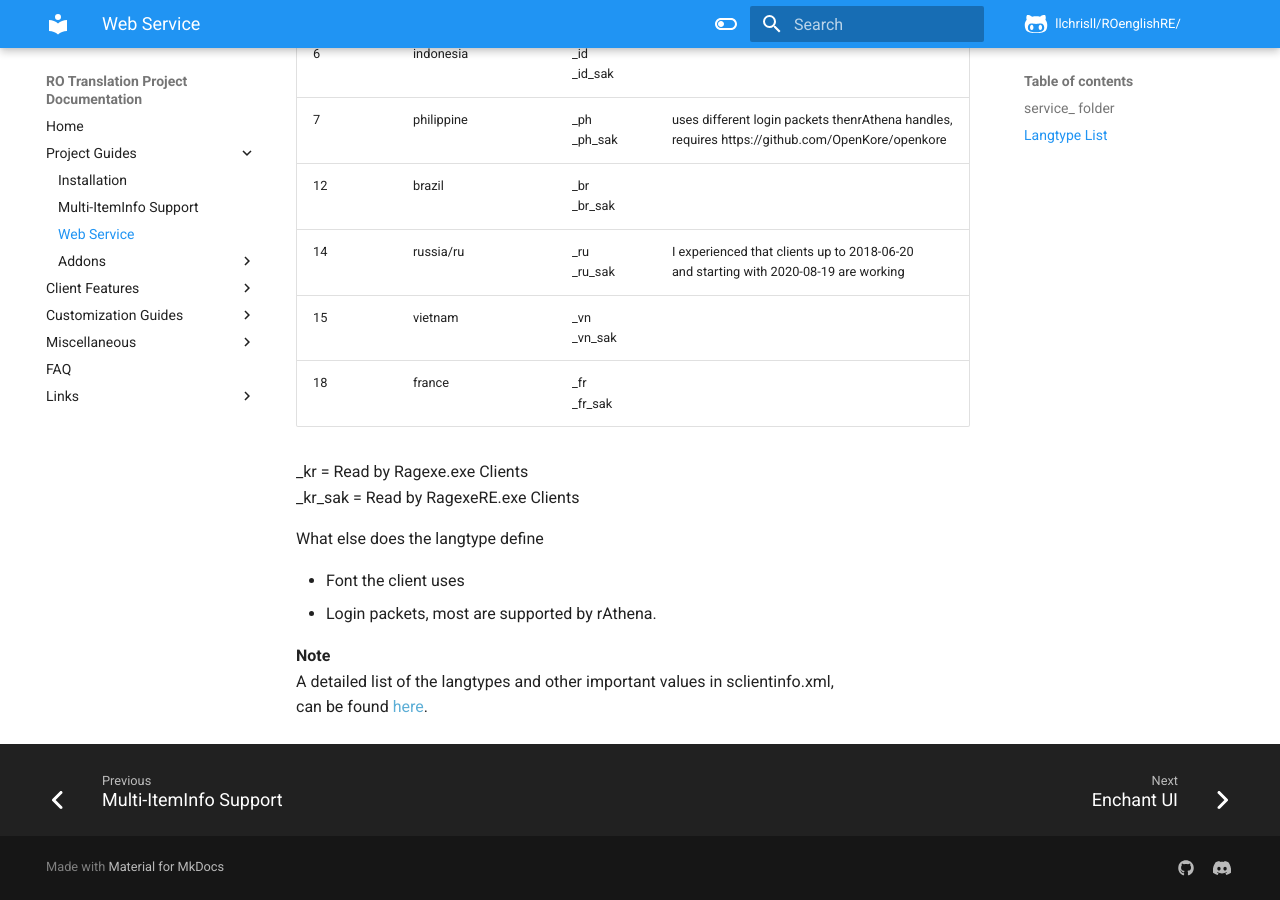
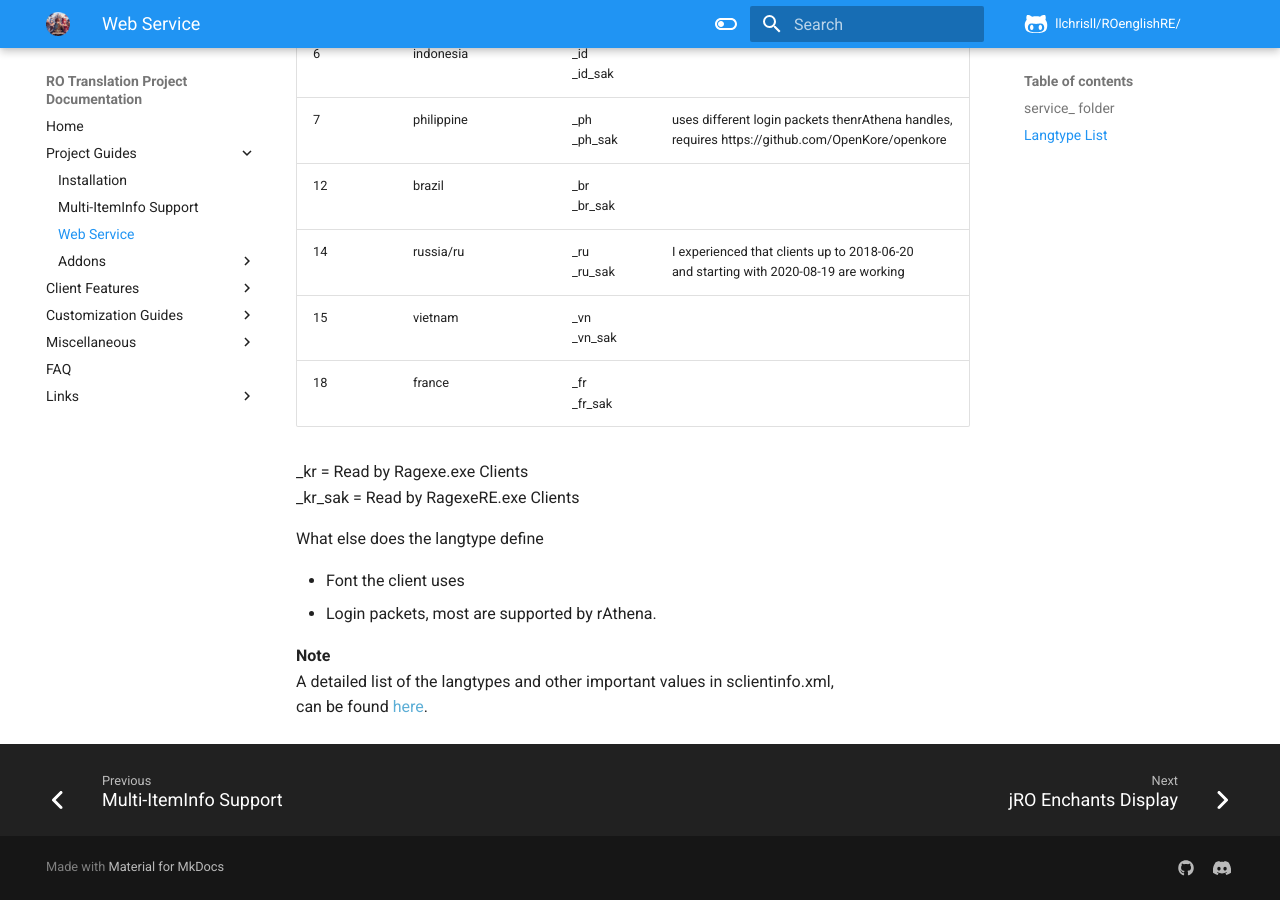
Before and after one commit to llchrisll/ROTPDocs, an MkDocs documentation site: the page built from docs/guides/webservice.md, in a window 1280 px wide and 900 px high, scrolled down 1930 px. Built offline with MkDocs 1.6.1 and Material for MkDocs 9.7.7, drawn with Linux system fonts in a browser that asks for light colours; comment, search, counter and statistics services are not loaded; some of the changed lines change nothing that is shown.

Commit message:
Updated mkdocs.yml

```diff
--- a/mkdocs.yml
+++ b/mkdocs.yml
@@ -13,9 +13,9 @@
       - Multi-ItemInfo Support: guides/multiitem.md
       - Web Service: guides/webservice.md
       - Addons:
-        - jRO Enchants Display: addons/jro_enchants.md
-        - Custom Lua Support: addons/cls.md
-        - Legacy Files: addons/legacy.md
+        - jRO Enchants Display: guides/addons/jro_enchants.md
+        - Custom Lua Support: guides/addons/cls.md
+        - Legacy Files: guides/addons/legacy.md
     - Client Features:
       - Enchant UI: guides/client/enchantui.md
       - Equipment Properties: guides/client/equip_prop.md
@@ -47,6 +47,8 @@
       - Hercules: https://board.herc.ws
 
 theme:
+  favicon: favicon.ico
+  logo: images/Ro_Translation_Mask.avif
   icon:
     repo: fontawesome/brands/github-alt
     previous: fontawesome/solid/angle-left
```
Also changed, not shown: 1 other file.
